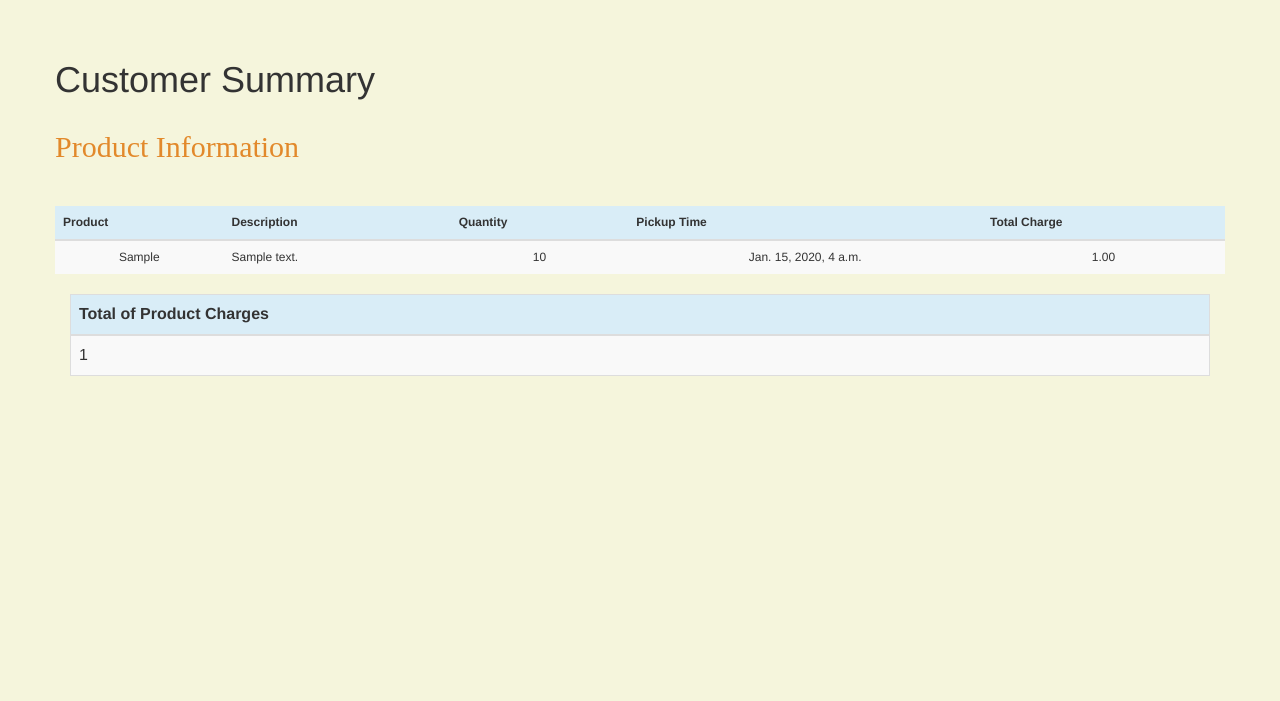
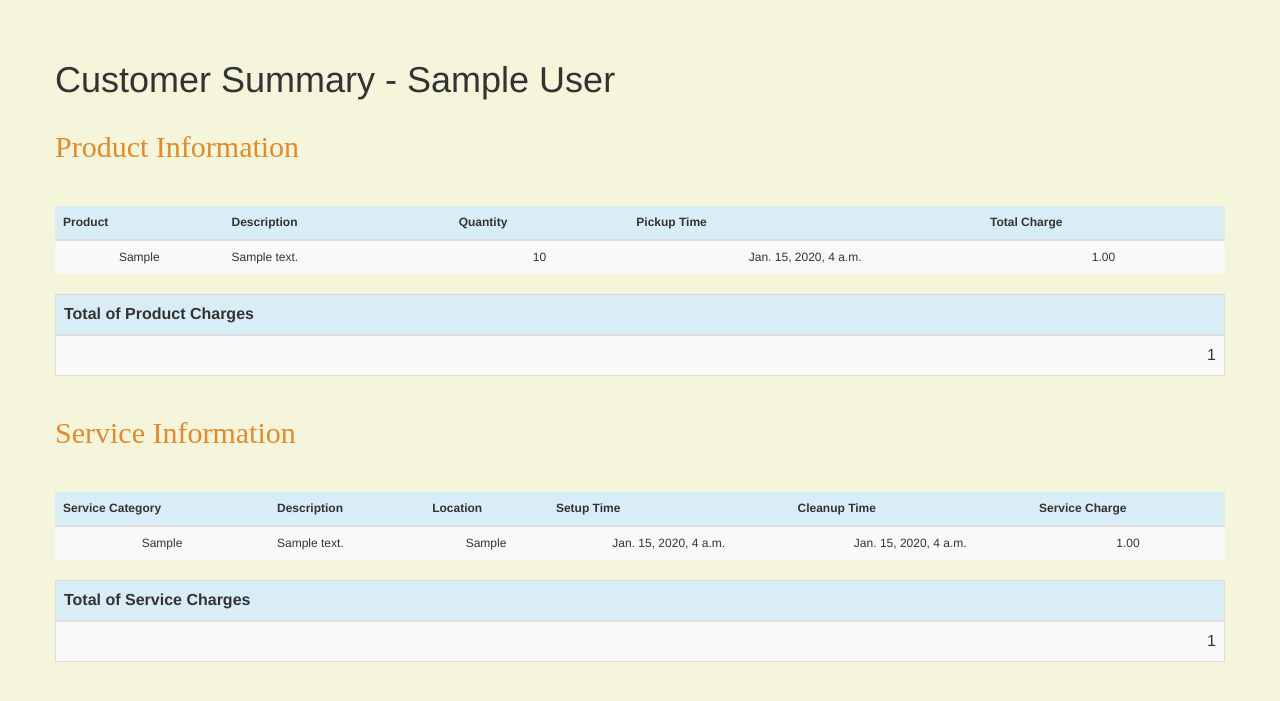
Before and after one commit to hari-ramilison/foodservice, a Django app: page /customer/1/summary/ in a window 1280 px wide. Shown: the part 52-753 px from the top of the page. Run offline with Django 3.2, Linux system fonts and the light colour scheme; a user stored in the database is signed in; tables that the repository leaves empty hold one stand-in row (values such as "Sample post"); some libraries are stand-ins or nearby versions.

Commit message:
Update customer summary

```diff
--- a/mfscrm/crm/templates/crm/summary.html
+++ b/mfscrm/crm/templates/crm/summary.html
@@ -4,7 +4,7 @@
 {% load humanize %}
     <br><br>
     <div class="row">
-        <h1>Customer Summary</h1>
+        <h1>Customer Summary - {{ customer.cust_name}}</h1>
     </div>
     <div class="row">
         <h2>Product Information<br><br></h2>
@@ -34,6 +34,7 @@
             </tbody>
         </table>
     </div>
+    <div class="row">
         <table class="table table-striped table-bordered table-hover">
             <thead>
                 <tr class="bg-info">
@@ -42,11 +43,54 @@
             </thead>
             <tbody>
                 <tr>
-                <td>{{ sum_product_charge.charge__sum|intcomma }}</td>
+                    <td align="right">{{ sum_product_charge.charge__sum|intcomma }}</td>
 
                 </tr>
             </tbody>
         </table>
     </div>
+    <div class="row">
+        <h2>Service Information<br><br></h2>
+    </div>
+    <div class="row">
+        <table class="table table-striped table-hover">
+            <thead>
+            <tr class="bg-info tablefont">
+                <th>Service Category</th>
+                <th>Description</th>
+                <th>Location</th>
+                <th>Setup Time</th>
+                <th>Cleanup Time</th>
+                <th>Service Charge</th>
+            </tr>
+            </thead>
+            <tbody>
+            {% for service in services %}
+                <tr class="tablefont">
+                    <td>{{ service.service_category }}</td>
+                    <td style="text-align: left">{{ service.description }}</td>
+                    <td>{{ service.location }}</td>
+                    <td>{{ service.setup_time }}</td>
+                    <td>{{ service.cleanup_time }}</td>
+                    <td>{{ service.service_charge|intcomma }}</td>
+                </tr>
+            {% endfor %}
+            </tbody>
+        </table>
+    </div>
+    <div class="row">
+        <table class="table table-striped table-bordered table-hover">
+            <thead>
+                <tr class="bg-info">
+                    <th>Total of Service Charges</th>
+                </tr>
+            </thead>
+            <tbody>
+                <tr>
+                    <td align="right">{{ sum_service_charge.service_charge__sum|intcomma }}</td>
 
+                </tr>
+            </tbody>
+        </table>
+    </div>
 {% endblock %}
--- a/mfscrm/crm/views.py
+++ b/mfscrm/crm/views.py
@@ -169,11 +169,12 @@ def product_edit(request, pk):
 def summary(request, pk):
     customer = get_object_or_404(Customer, pk=pk)
     customers = Customer.objects.filter(created_date__lte=timezone.now())
+    customers = Customer.objects.filter(cust_name=pk)
     services = Service.objects.filter(cust_name=pk)
     products = Product.objects.filter(cust_name=pk)
     sum_service_charge = Service.objects.filter(cust_name=pk).aggregate(Sum('service_charge'))
     sum_product_charge = Product.objects.filter(cust_name=pk).aggregate(Sum('charge'))
-    return render(request, 'crm/summary.html', {'customers': customers,
+    return render(request, 'crm/summary.html', {'customer': customer,
                                                     'products': products,
                                                     'services': services,
                                                     'sum_service_charge': sum_service_charge,
```
Lines whose indentation alone changed are shown as unchanged.
